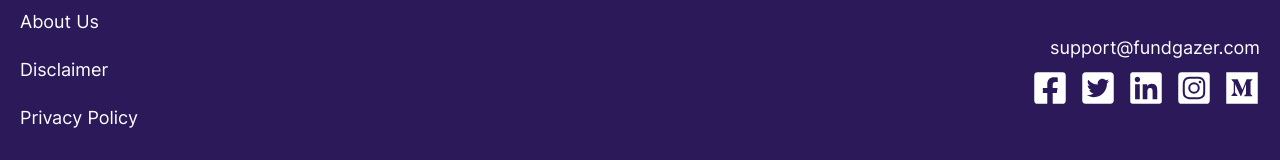
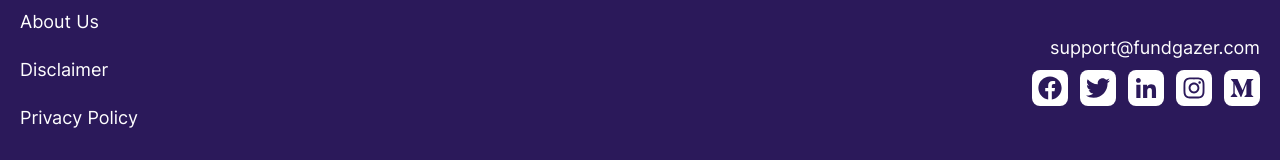
Before and after one commit to mufaqar/fundgazer-blog, a Next.js app: page / in a window 1280 px wide. Shown: the part 1740-1900 px from the top of the page. Built offline with nearby package versions, Linux system fonts and the light colour scheme.

Commit message:
hero and footer updated

```diff
--- a/components/footer.js
+++ b/components/footer.js
@@ -1,62 +1,63 @@
 import Link from 'next/link'
-import { FaFacebookSquare, FaInstagramSquare, FaLinkedin, FaMedium, FaTwitterSquare } from 'react-icons/fa'
+import { FaFacebook, FaInstagram, FaMediumM, FaTwitter } from 'react-icons/fa'
+import {  GrLinkedinOption } from 'react-icons/gr'
 
 export default function Footer() {
     return (
         <footer>
             <section className="bg-skin-bgFooter">
-            <div className="container mx-auto py-12 grid md:grid-cols-2 grid-cols-1 items-center">
+            <div className="container grid items-center grid-cols-1 py-12 mx-auto md:grid-cols-2">
                 <div className="p-5">
-                    <ul className="flex md:flex-col flex-row gap-5 justify-between">
+                    <ul className="flex flex-row justify-between gap-5 md:flex-col">
                         <li>
                             <Link href="#">
-                                <a className="md:text-lg text-base font-normal text-skin-light font-interRegular">About Us</a>
+                                <a className="text-base font-normal md:text-lg text-skin-light font-interRegular">About Us</a>
                             </Link>
                         </li>
                         <li>
                             <Link href="/disclaimer">
-                                <a className="md:text-lg text-base font-normal text-skin-light font-interRegular">Disclaimer</a>
+                                <a className="text-base font-normal md:text-lg text-skin-light font-interRegular">Disclaimer</a>
                             </Link>
                         </li>
                         <li>
                             <Link href="privacy-policy">
-                                <a className="md:text-lg text-base font-normal text-skin-light font-interRegular">Privacy Policy</a>
+                                <a className="text-base font-normal md:text-lg text-skin-light font-interRegular">Privacy Policy</a>
                             </Link>
                         </li>
                     </ul>
                 </div>
-                <div className="p-5 flex flex-col">
-                    <ul className='flex md:justify-end justify-center mb-2'>
+                <div className="flex flex-col p-5">
+                    <ul className='flex justify-center mb-2 md:justify-end'>
                         <li>
                             <Link href="mailto:support@fundgazer.com">
-                                <a className="md:text-lg text-base font-normal text-skin-light font-interRegular">support@fundgazer.com</a>
+                                <a className="text-base font-normal md:text-lg text-skin-light font-interRegular">support@fundgazer.com</a>
                             </Link>
                         </li>
                     </ul>
-                    <ul className="flex space-x-3 md:justify-end justify-center">
-                        <li>
+                    <ul className="flex justify-center space-x-3 md:justify-end">
+                        <li className='p-[6px] bg-white rounded-lg'>
                             <Link href="#">
-                                <a className="text-4xl text-skin-light"><FaFacebookSquare /></a>
+                                <a className="text-3xl text-[#2B195A]"><FaFacebook size={24}/></a>
                             </Link>
                         </li>
-                        <li>
+                        <li className='p-[6px] bg-white rounded-lg'>
                             <Link href="#">
-                                <a className="text-4xl text-skin-light"><FaTwitterSquare /> </a>
+                                <a className="text-3xl text-[#2B195A]"><FaTwitter size={24}/> </a>
                             </Link>
                         </li>
-                        <li>
+                        <li className='p-[6px] bg-white rounded-lg'>
                             <Link href="#">
-                                <a className="text-4xl text-skin-light"><FaLinkedin /> </a>
+                                <a className="text-3xl text-[#2B195A]"><GrLinkedinOption size={24} /> </a>
                             </Link>
                         </li>
-                        <li>
+                        <li className='p-[6px] bg-white rounded-lg'>
                             <Link href="#">
-                                <a className="text-4xl text-skin-light"><FaInstagramSquare /> </a>
+                                <a className="text-3xl text-[#2B195A]"><FaInstagram size={24}/> </a>
                             </Link>
                         </li>
-                        <li>
+                        <li className='p-[6px] bg-white rounded-lg'>
                             <Link href="#">
-                                <a className="text-4xl text-skin-light"><FaMedium /> </a>
+                                <a className="text-3xl text-[#2B195A]"><FaMediumM size={24}/> </a>
                             </Link>
                         </li>
                     </ul>
@@ -64,9 +65,9 @@ export default function Footer() {
             </div>
             </section>
             <section className='bg-skin-dark'>
-                <div className='container mx-auto py-3'>
+                <div className='container py-3 mx-auto'>
                     <div>
-                        <p className='md:text-base text-sm font-normal text-skin-light text-center font-interRegular'>@Copyrighted by Fundgazer</p>
+                        <p className='text-sm font-normal text-center md:text-base text-skin-light font-interRegular'>@Copyrighted by Fundgazer</p>
                     </div>
                 </div>
             </section>
```
